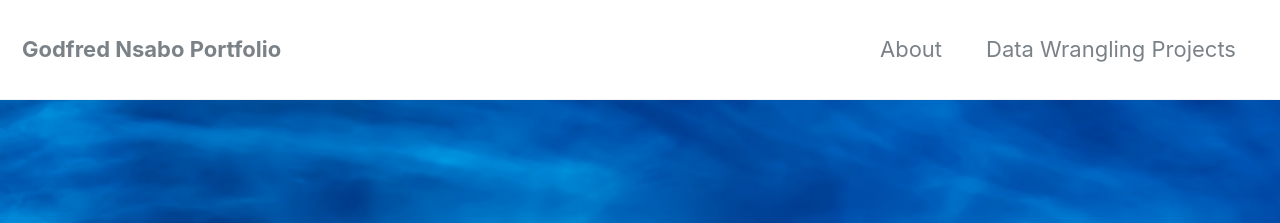
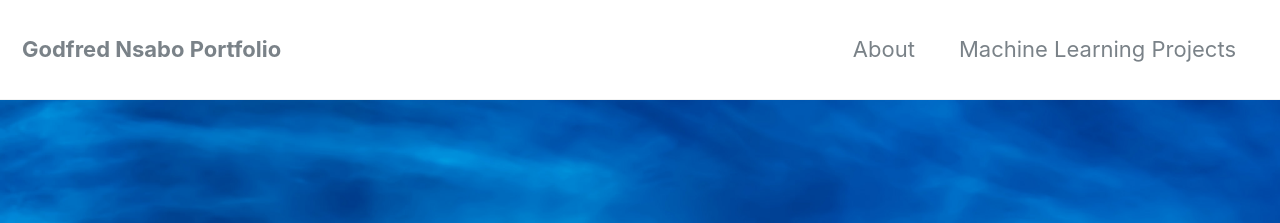
Before and after one commit to iamgoddey/iamgoddey.github.io, a Jekyll site: the page built from index.html, in a window 1280 px wide and 900 px high. Shown: the top 223 px of the window. Built offline with Jekyll 4.4.1, drawn with Linux system fonts in a browser that asks for light colours; nearby versions of some CDN libraries; the list of posts is cut into pages by our own code.

Commit message:
new github

```diff
--- a/_data/navigation.yml
+++ b/_data/navigation.yml
@@ -2,8 +2,8 @@
 main:
   - title: "About"
     url: /about/
-  - title: "Data Wrangling Projects"
-    url: /data-wrangling/
+  - title: "Machine Learning Projects"
+    url: /machine-learning-projects/
   # - title: "About"
   #   url: https://mmistakes.github.io/minimal-mistakes/about/
   # - title: "Sample Posts"
```
